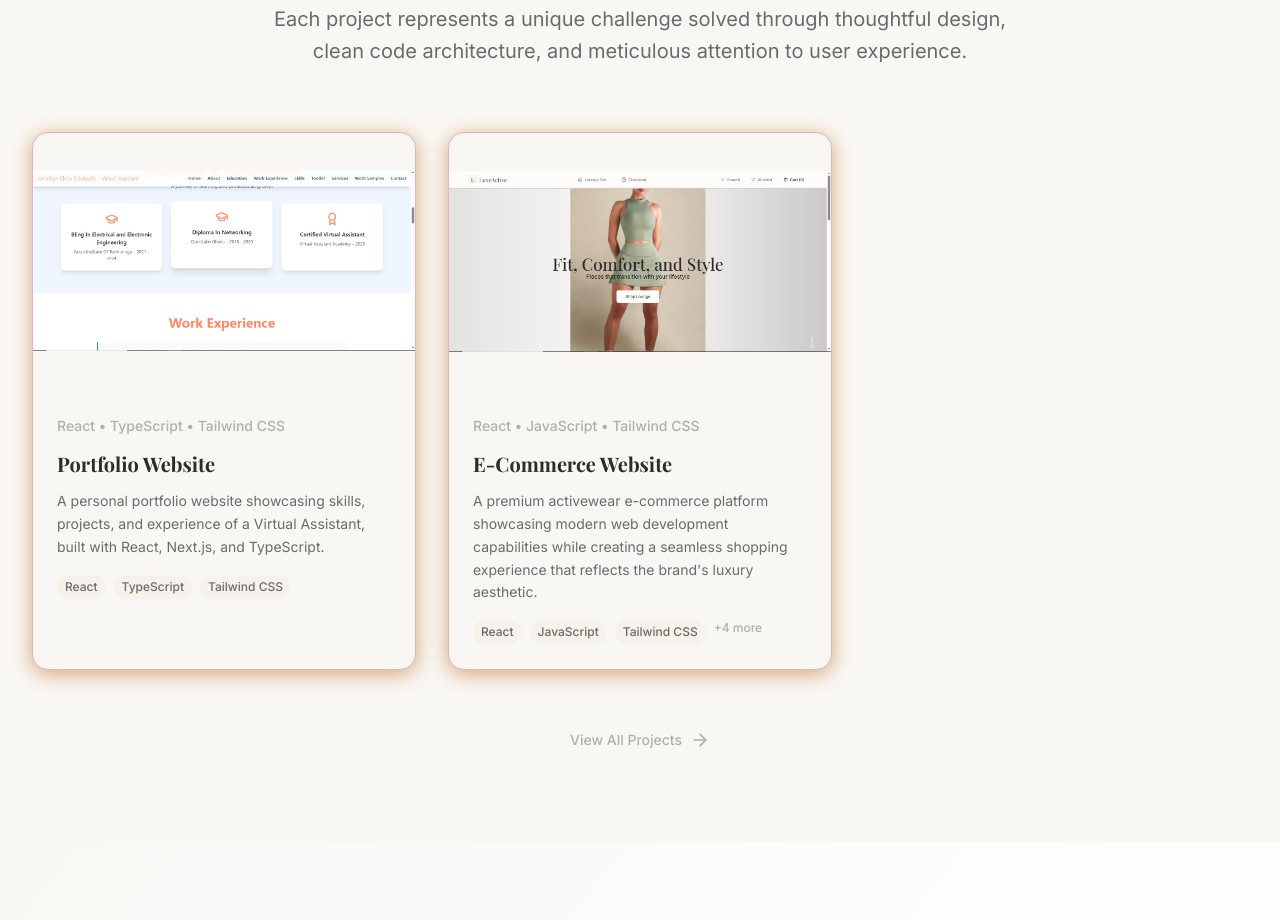
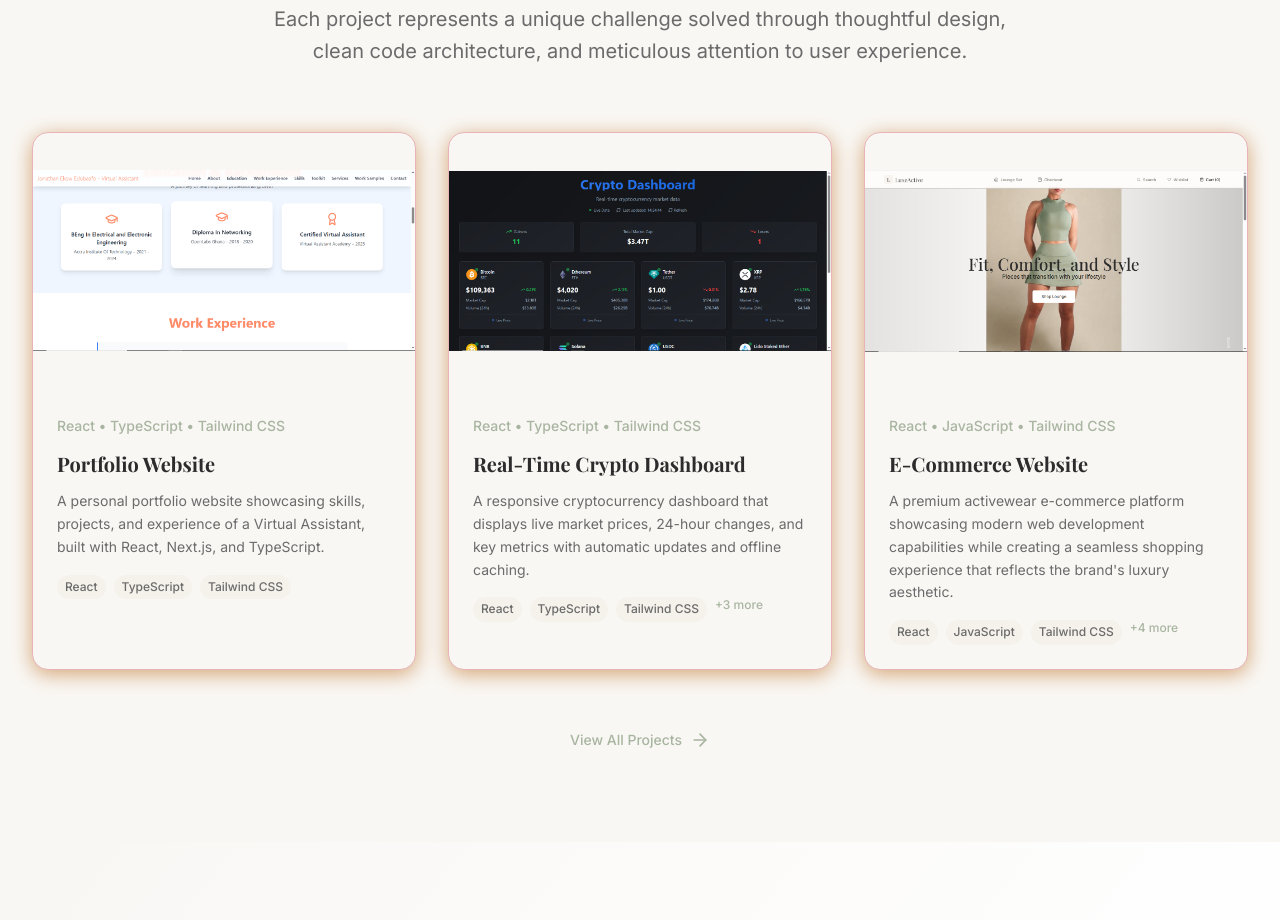
Before and after one commit to oliviaroberta/MyWebDevPortfolio, a React (Vite) app: page /homepage in a window 1280 px wide. Shown: the part 1120-2040 px from the top of the page. Built offline with nearby package versions, Linux system fonts and the light colour scheme.

Commit message:
Add Real-Time Crypto Dashboard project details to portfolio

```diff
--- a/src/pages/homepage/components/FeaturedProjects.jsx
+++ b/src/pages/homepage/components/FeaturedProjects.jsx
@@ -19,7 +19,25 @@ const FeaturedProjects = () => {
       githubUrl: "https://github.com/oliviaroberta/VirtualAssistantPortfolioWebsite",
       featured: true
     },
-
+{
+      id: 2,
+      title: "Real-Time Crypto Dashboard",
+      category: "React • TypeScript • Tailwind CSS",
+      description:
+    "A responsive cryptocurrency dashboard that displays live market prices, 24-hour changes, and key metrics with automatic updates and offline caching.",
+  image: "/assets/images/Screenshot2y.png",
+  techStack: [
+    "React",
+    "TypeScript",
+    "Tailwind CSS",
+    "Vite",
+    "shadcn-ui",
+    "TanStack Query"
+  ],
+  liveUrl: "https://crypto-dashboard-seven-topaz.vercel.app/",
+  githubUrl: "https://github.com/oliviaroberta/CryptoDashboard",
+  featured: true
+},
     {
       id: 2,
       title: "E-Commerce Website",
--- a/src/pages/portfolio/index.jsx
+++ b/src/pages/portfolio/index.jsx
@@ -47,8 +47,43 @@ const PortfolioShowcase = () => {
        "Smooth page transitions",
       ]
     },
+     {
+  id: 2,
+  title: "Real-Time Crypto Dashboard",
+  description:
+    "A professional cryptocurrency dashboard that displays live prices, market trends, and 24-hour changes for top digital assets. Built with React, TypeScript, and Vite for fast performance and real-time updates.",
+  image: "/assets/images/Screenshot2y.png",
+  type: "Frontend",
+  industry: "Finance / Cryptocurrency",
+  technologies: ["React", "TypeScript", "Vite", "Tailwind CSS", "shadcn-ui", "TanStack Query"],
+  featured: true,
+  liveUrl: "https://crypto-dashboard-seven-topaz.vercel.app/",
+  githubUrl: "https://github.com/oliviaroberta/CryptoDashboard",
+  duration: "3 weeks",
+
+  gallery: [
+    "/assets/images/Screenshot2y.png",
+    "/assets/images/Screenshot1y.png",
+  ],
+
+  challenge:
+    "Provide crypto enthusiasts with a fast, lightweight tool to track live prices and market changes without relying on an exchange account or heavy trading platform.",
+
+  solution:
+    "Developed a responsive dashboard with real-time price updates using TanStack Query, cached data for offline viewing, and a clean UI powered by Tailwind CSS and shadcn-ui. Implemented automatic refresh every 60 seconds to ensure data accuracy.",
+
+  features: [
+    "Live cryptocurrency price tracking",
+    "Market data visualization with charts",
+    "24-hour price change indicators",
+    "Offline data persistence",
+    "Auto-refresh every 60 seconds",
+    "Responsive design for all devices"
+  ]
+}
+,
     {
-      id: 2,
+      id: 3,
       title: "My Developer Portfolio",
       description: "A comprehensive portfolio website showcasing my skills, projects, and experience as a web developer, built with React, Next.js, and TypeScript.",
       image: "/assets/images/Screenshot1m.png",
@@ -78,7 +113,7 @@ const PortfolioShowcase = () => {
 
     },
     {
-      id: 3,
+      id: 4,
       title: "An Ecommerce Website",
       description: "A premium activewear e-commerce platform showcasing modern web development capabilities while creating a seamless shopping experience that reflects the brand's luxury aesthetic.",
       image: "/assets/images/Screenshot1A.png",
@@ -106,7 +141,7 @@ const PortfolioShowcase = () => {
         "Fast loading times"
       ]},
       {
-        id: 4,
+        id: 5,
         title: "Wine Website",
         description: "My very first website, which was a school project. It showcases my skills in HTML, CSS, and JavaScript, and serves as a testament to my growth as a web developer.",
         image: "/assets/images/Screenshot1W.png",
```
Also changed, not shown: public/assets/images/Screenshot1y.png (added), public/assets/images/Screenshot2y.png (added).
